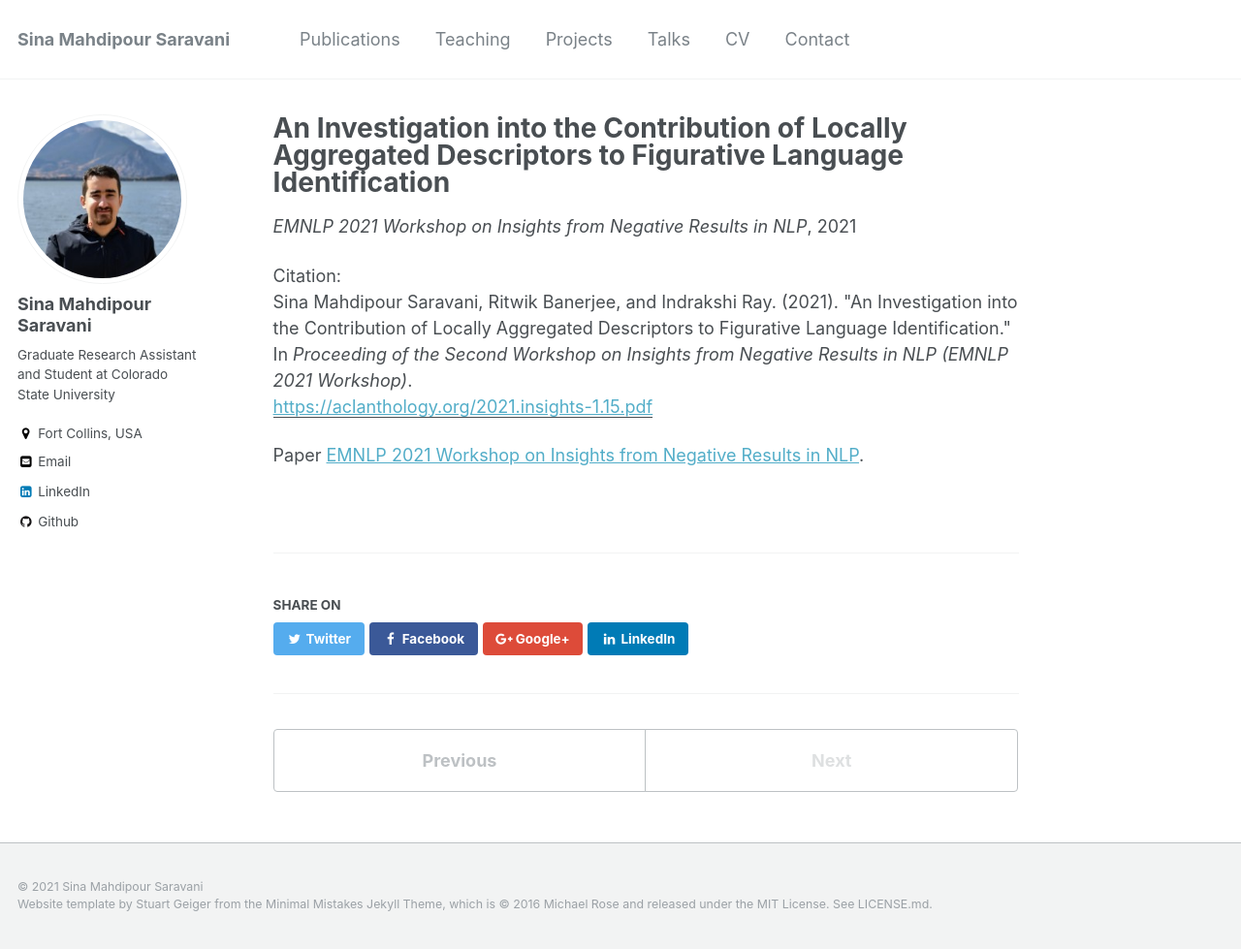
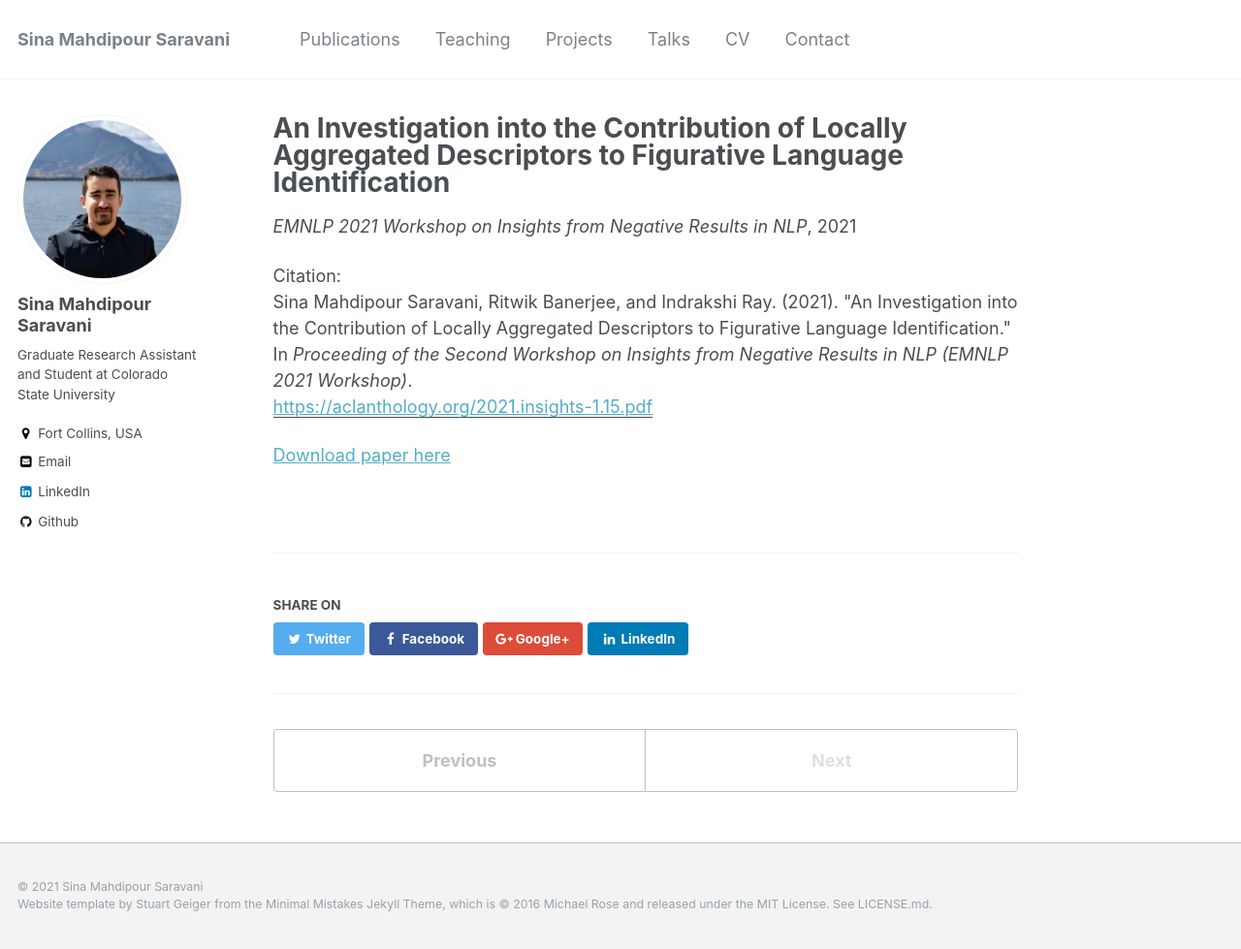
Before and after one commit to sinamps/sinamps.github.io, a Jekyll site: the page built from _publications/2021-08-05-emnlp-negative-results.md, in a window 1280 px wide and 979 px high. Shown: the whole window at 97% size. Built offline with Jekyll 4.4.1, drawn with Linux system fonts in a browser that asks for light colours.

Commit message:
Update 2021-08-05-emnlp-negative-results.md

```diff
--- a/_publications/2021-08-05-emnlp-negative-results.md
+++ b/_publications/2021-08-05-emnlp-negative-results.md
@@ -9,7 +9,7 @@ paperurl: 'https://aclanthology.org/2021.insights-1.15.pdf'
 citation: 'Sina Mahdipour Saravani, Ritwik Banerjee, and Indrakshi Ray. (2021). &quot;An Investigation into the Contribution of Locally Aggregated Descriptors to Figurative Language Identification.&quot; In <i>Proceeding of the Second Workshop on Insights from Negative Results in NLP (EMNLP 2021 Workshop)</i>.'
 ---
 <!-- This paper is about the number 1. The number 2 is left for future work. -->
-Paper [EMNLP 2021 Workshop on Insights from Negative Results in NLP](https://insights-workshop.github.io/).
-<!-- [Download paper here](http://academicpages.github.io/files/paper1.pdf) -->
+<!--Paper [EMNLP 2021 Workshop on Insights from Negative Results in NLP](https://insights-workshop.github.io/). -->
+[Download paper here](https://aclanthology.org/2021.insights-1.15.pdf)
 
 <!-- Recommended citation: Your Name, You. (2009). "Paper Title Number 1." <i>Journal 1</i>. 1(1). -->
```
